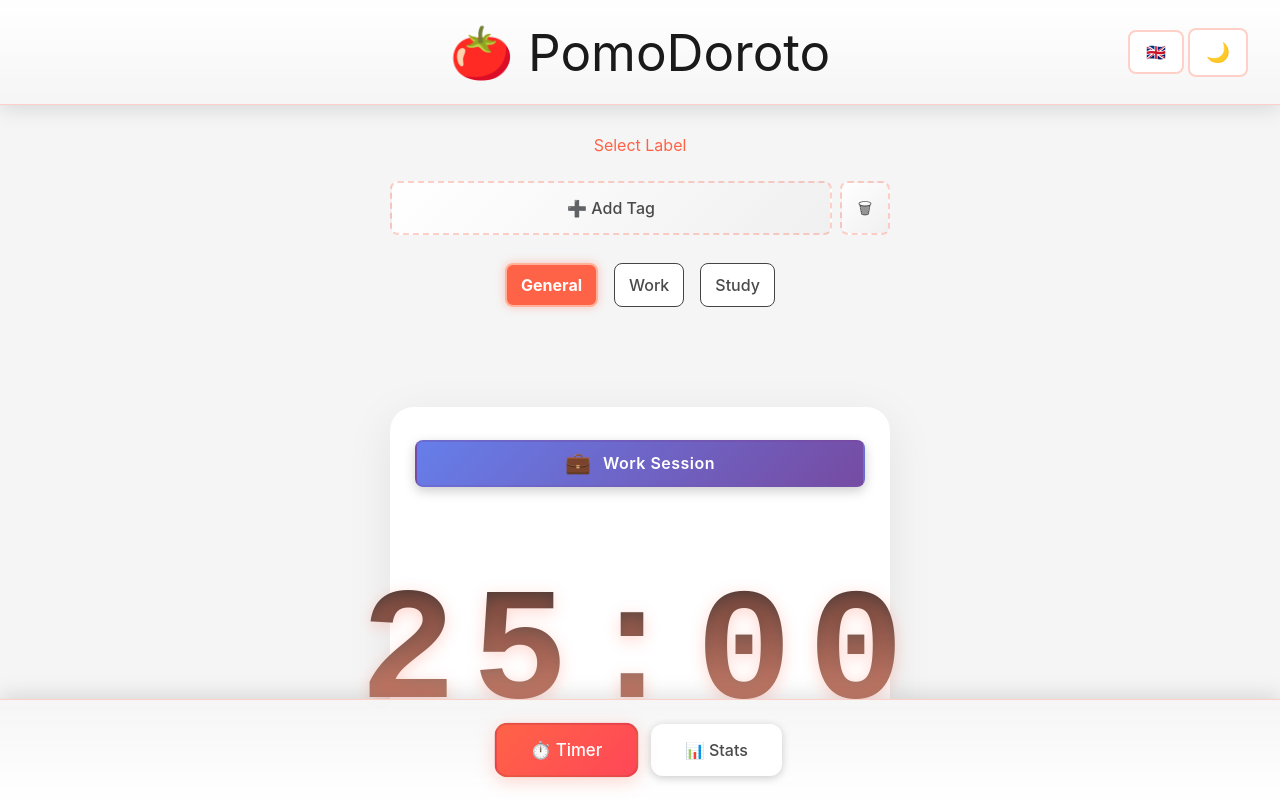
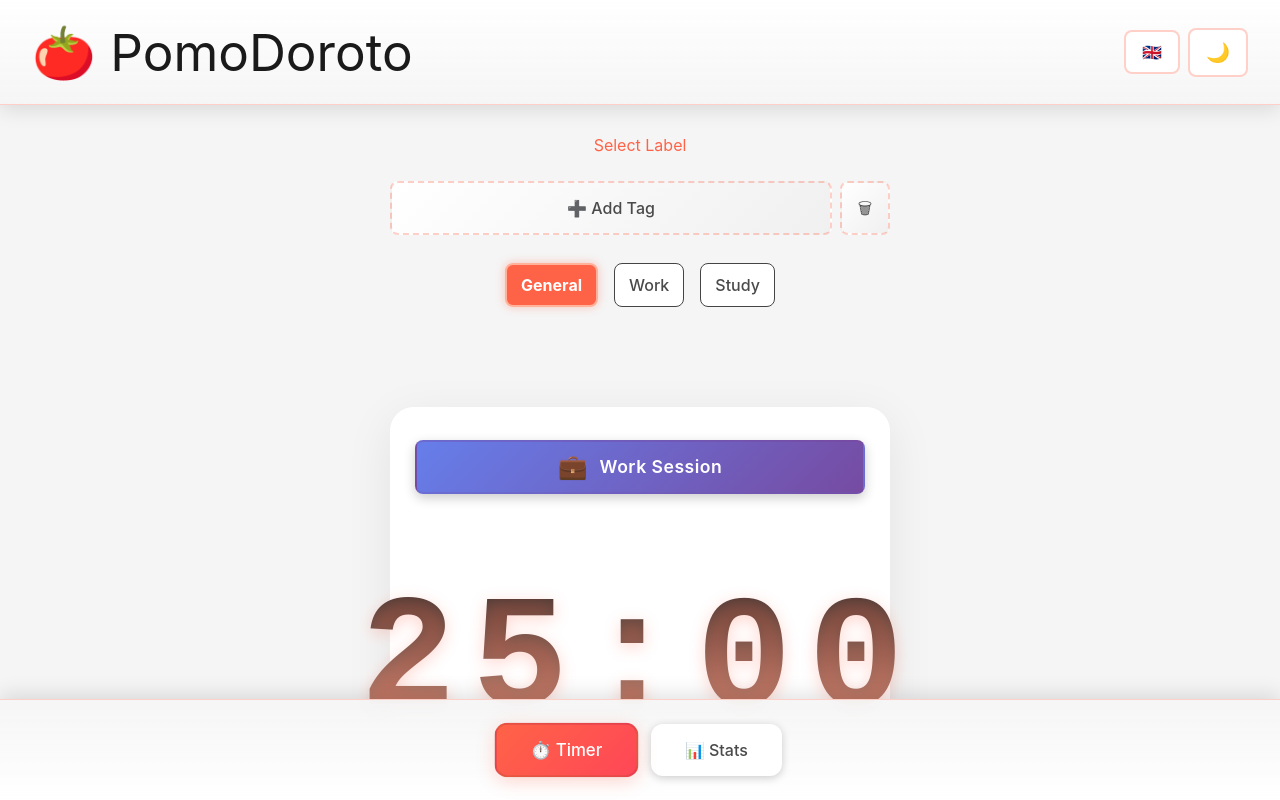
Before and after one commit to drt-dave/pomodoro, a React (Vite) app: page / in a window 1280 px wide. Built offline with nearby package versions, Linux system fonts and the light colour scheme.

Commit message:
fix: header flexbox layout, standardize spacing and fix media queries

```diff
--- a/src/App.css
+++ b/src/App.css
@@ -26,6 +26,21 @@
   --gradient-header-end: rgba(245, 245, 245, 0.95);
   --gradient-footer-start: rgba(245, 245, 245, 0.95);
   --gradient-footer-end: rgba(255, 255, 255, 0.98);
+
+  /* Spacing scale */
+  --space-xs: 0.25rem;   /* 4px */
+  --space-sm: 0.5rem;    /* 8px */
+  --space-md: 1rem;      /* 16px */
+  --space-lg: 1.5rem;    /* 24px */
+  --space-xl: 2rem;      /* 32px */
+
+  /* Type scale */
+  --text-xs: 0.75rem;    /* 12px */
+  --text-sm: 0.875rem;   /* 14px */
+  --text-base: 1rem;     /* 16px */
+  --text-lg: 1.125rem;   /* 18px */
+  --text-xl: 1.25rem;    /* 20px */
+  --text-2xl: 1.5rem;    /* 24px */
 }
 
 [data-theme='dark'] {
@@ -77,7 +92,7 @@
   z-index: 1000;
   padding: 1.5rem 2rem;
   display: flex;
-  justify-content: center;
+  justify-content: space-between;
   align-items: center;
   background: linear-gradient(180deg, var(--gradient-header-start) 0%, var(--gradient-header-end) 100%);
   backdrop-filter: blur(10px);
@@ -88,14 +103,16 @@
 
 .logo-title {
   margin: 0;
-  flex: 1;
-  text-align: center;
   color: var(--text-primary);
 }
 
+.header-controls {
+  display: flex;
+  gap: 0.5rem;
+  align-items: center;
+}
+
 .theme-toggle {
-  position: absolute;
-  right: 2rem;
   background: var(--bg-card);
   border: 2px solid var(--border-primary);
   color: var(--text-primary);
@@ -118,8 +135,6 @@
 }
 
 .language-select {
-  position: absolute;
-  right: 6rem;
   background: var(--bg-card);
   border: 2px solid var(--border-primary);
   color: var(--text-primary);
@@ -154,7 +169,7 @@
 }
 
 .card {
-  padding: 2em;
+  padding: var(--space-xl);
 }
 
 
@@ -231,13 +246,11 @@
   }
 
   .theme-toggle {
-    right: 1rem;
 	padding: 0.4rem 0.8rem;
 	font-size: 1rem;
   }
 
   .language-select {
-    right: 4rem;
 	padding: 0.4rem 0.6rem;
 	font-size: 0.9rem;
   }
--- a/src/App.tsx
+++ b/src/App.tsx
@@ -20,16 +20,8 @@ function App() {
   return (
 	<div className="app">
 	  <header className="app-header">
-		<button
-		  className="theme-toggle"
-		  onClick={() => {
-			toggleTheme();
-		  }}
-		  aria-label="Toggle theme"
-		>
-		  {theme === 'light' ? '🌙' : '☀️'}
-		</button>
 		<h1 className="logo-title">🍅 PomoDoroto</h1>
+		<div className="header-controls">
 		  <select
 			className="language-select"
 			value={language}
@@ -41,7 +33,16 @@ function App() {
 			<option value="fr">🇫🇷 </option>
 			<option value="eo">⭐ </option>
 			<option value="ru">🇷🇺 </option>
-		</select>
+		  </select>	<button
+			className="theme-toggle"
+			onClick={() => {
+			  toggleTheme();
+			}}
+			aria-label="Toggle theme"
+		  >
+			{theme === 'light' ? '🌙' : '☀️'}
+		  </button>
+		</div>
 	  </header>
 
 	  <main className="main-content">
--- a/src/components/ModeIndicator.module.css
+++ b/src/components/ModeIndicator.module.css
@@ -101,8 +101,9 @@
 /**
  * RESPONSIVE DESIGN - Mobile Optimization
  * ----------------------------------------
- * Adjusts navigation and header for smaller screens
+ * Adjusts mode indicator for smaller screens
  */
+@media (max-width: 600px) {
   .modeIndicator {
     padding: 0.6rem 0.8rem;
   }
@@ -114,3 +115,4 @@
   .modeIndicatorLabel {
     font-size: 1rem;
   }
+}
--- a/src/components/TagSelector.module.css
+++ b/src/components/TagSelector.module.css
@@ -115,8 +115,8 @@
   background-color: var(--bg-card);
   color: var(--text-secondary);
   border: 1px solid #444;
-  margin: 4px;
-  padding: 8px 14px;
+  margin: var(--space-xs);
+  padding: var(--space-sm) 0.875rem;
   border-radius: 8px;
   cursor: pointer;
   transition: all 0.3s ease;
--- a/src/index.css
+++ b/src/index.css
@@ -57,7 +57,7 @@ h1, h2, h3, h4, h5, h6 {
 }
 
 h1 {
-  font-size: 3.2em;
+  font-size: 3.2rem;
   line-height: 1.1;
 }
 
@@ -88,8 +88,8 @@ button, input, select, textarea {
 button {
   border-radius: 8px;
   border: 1px solid transparent;
-  padding: 0.6em 1.2em;
-  font-size: 1em;
+  padding: 0.6rem 1.2rem;
+  font-size: 1rem;
   font-weight: 500;
   background-color: var(--bg-card);
   color: var(--text-primary);
```
Also changed, not shown: src/components/Toast.module.css (+7 -5 lines). Lines whose indentation alone changed are shown as unchanged.
